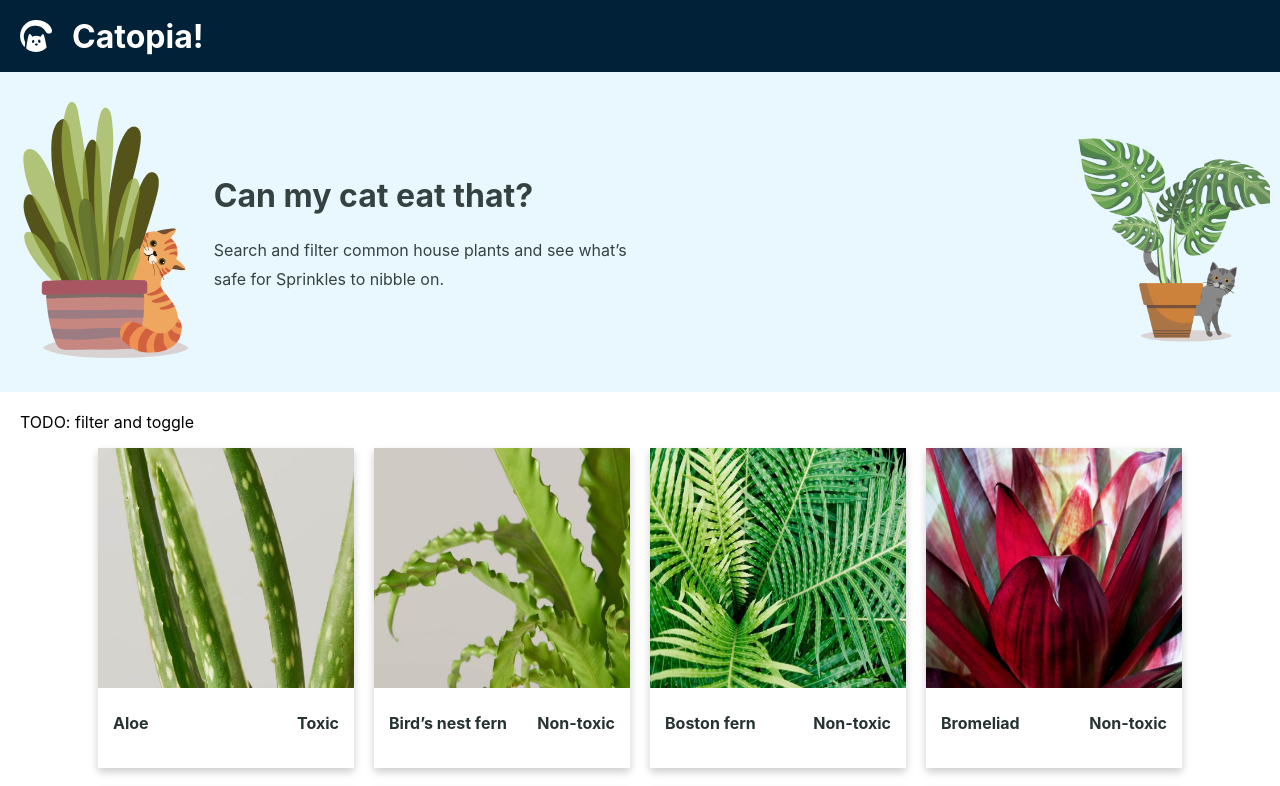
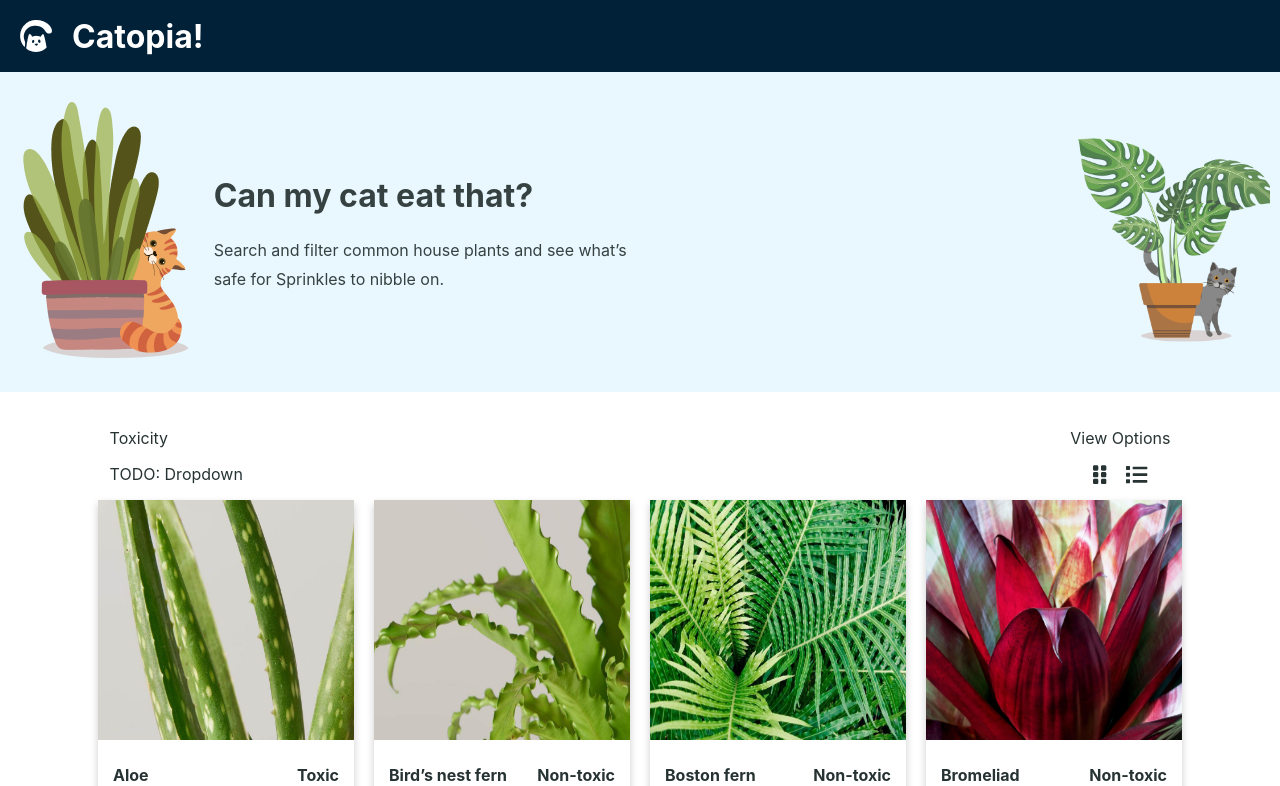
Before and after one commit to hazalozturk/can-my-cat-eat-that, a React (Create React App) app: page / in a window 1280 px wide. Shown: the top 786 px of the page. Built offline with nearby package versions, Linux system fonts and the light colour scheme.

Commit message:
Add fontawesome for toggle icons

```diff
--- a/package.json
+++ b/package.json
@@ -3,6 +3,9 @@
   "version": "0.1.0",
   "private": true,
   "dependencies": {
+    "@fortawesome/fontawesome-svg-core": "^1.2.36",
+    "@fortawesome/free-solid-svg-icons": "^5.15.4",
+    "@fortawesome/react-fontawesome": "^0.1.15",
     "@testing-library/jest-dom": "^5.11.4",
     "@testing-library/react": "^11.1.0",
     "@testing-library/user-event": "^12.1.10",
--- a/src/App.css
+++ b/src/App.css
@@ -49,8 +49,22 @@
 /* Plant View section related styles */
 .plant-view-wrapper {
   margin: 20px;
+  color: #273333;
 }
 
+.selection-flex-grid {
+  display: flex;
+  justify-content: space-between;
+  flex-wrap: wrap;
+  margin: 0 7vw;
+}
+.toggle-wrapper {
+  margin: 0;
+  text-align: center;
+}
+.toggle-icon {
+  margin: 10px;
+}
 .flex-grid {
   display: flex;
   justify-content: center;
--- a/src/components/PlantView.js
+++ b/src/components/PlantView.js
@@ -1,11 +1,30 @@
 import React, { useState } from 'react';
 import inventory from "../plants.json";
+import { FontAwesomeIcon } from '@fortawesome/react-fontawesome'
+import { faList } from '@fortawesome/free-solid-svg-icons'
+import { faGripVertical } from '@fortawesome/free-solid-svg-icons'
+
+const toDo = () => {
+    alert('TODO: toggle')
+};
 
 function PlantView() {
+
     return (
         <div>
-            <p>TODO: filter and toggle</p>
-
+            <div className="selection-flex-grid">
+                <div>
+                    <p>Toxicity</p>
+                    <p>TODO: Dropdown</p>
+                </div>
+                <div className="toggle-wrapper selection-flex-grid">
+                    <div>
+                        <p>View Options</p>
+                        <i className="toggle-icon" onClick={toDo}><FontAwesomeIcon icon={faGripVertical} size="lg" /></i >
+                        <i className="toggle-icon" onClick={toDo}><FontAwesomeIcon icon={faList} size="lg" /></i >
+                    </div>
+                </div>
+            </div>
             <div className="flex-grid">
                 {inventory.plants.map((plant, index) =>
                     <div className="card" key={index}>
```
Also changed, not shown: 1 other file (tests, documents, lock files or other folders).
